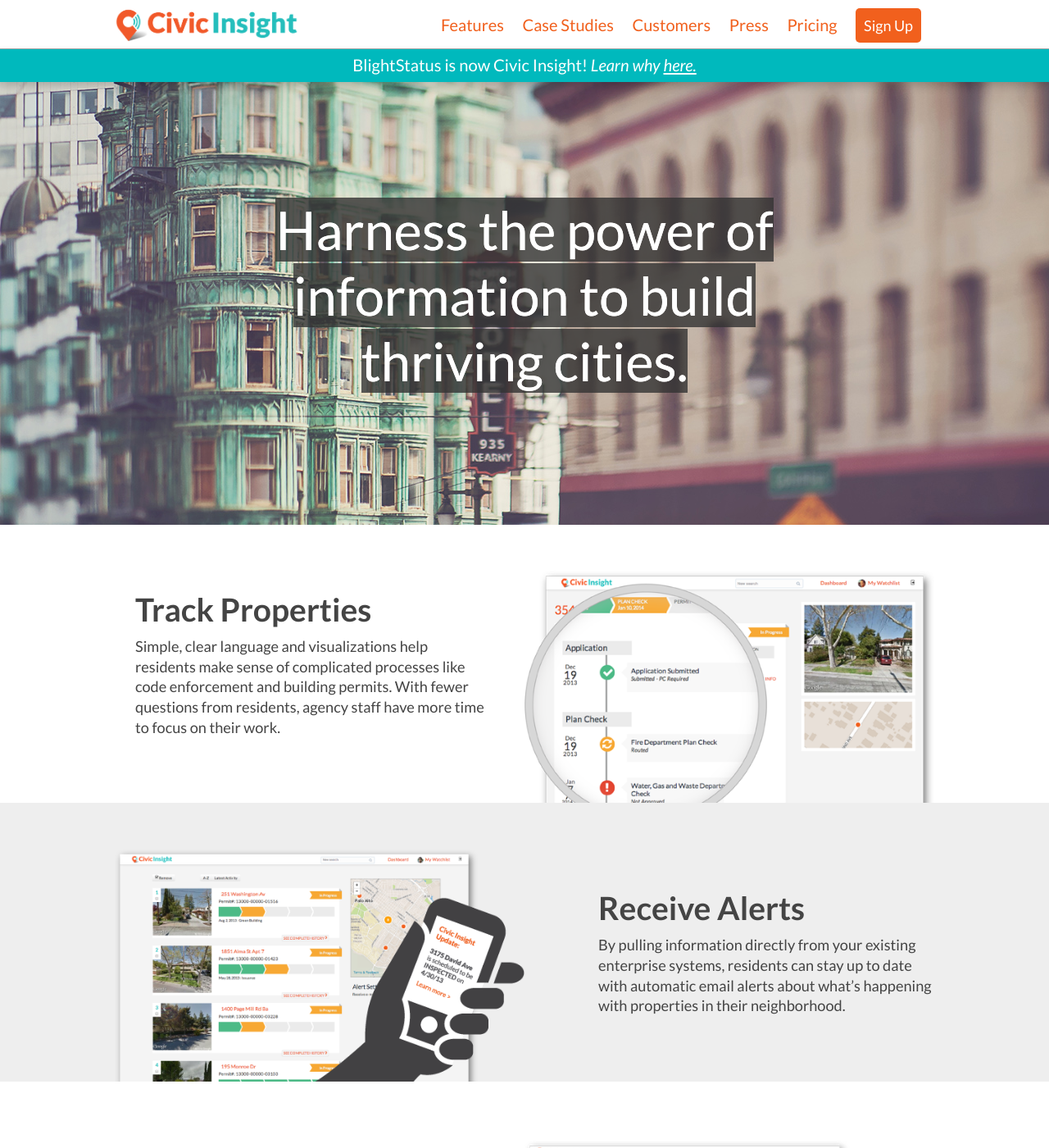
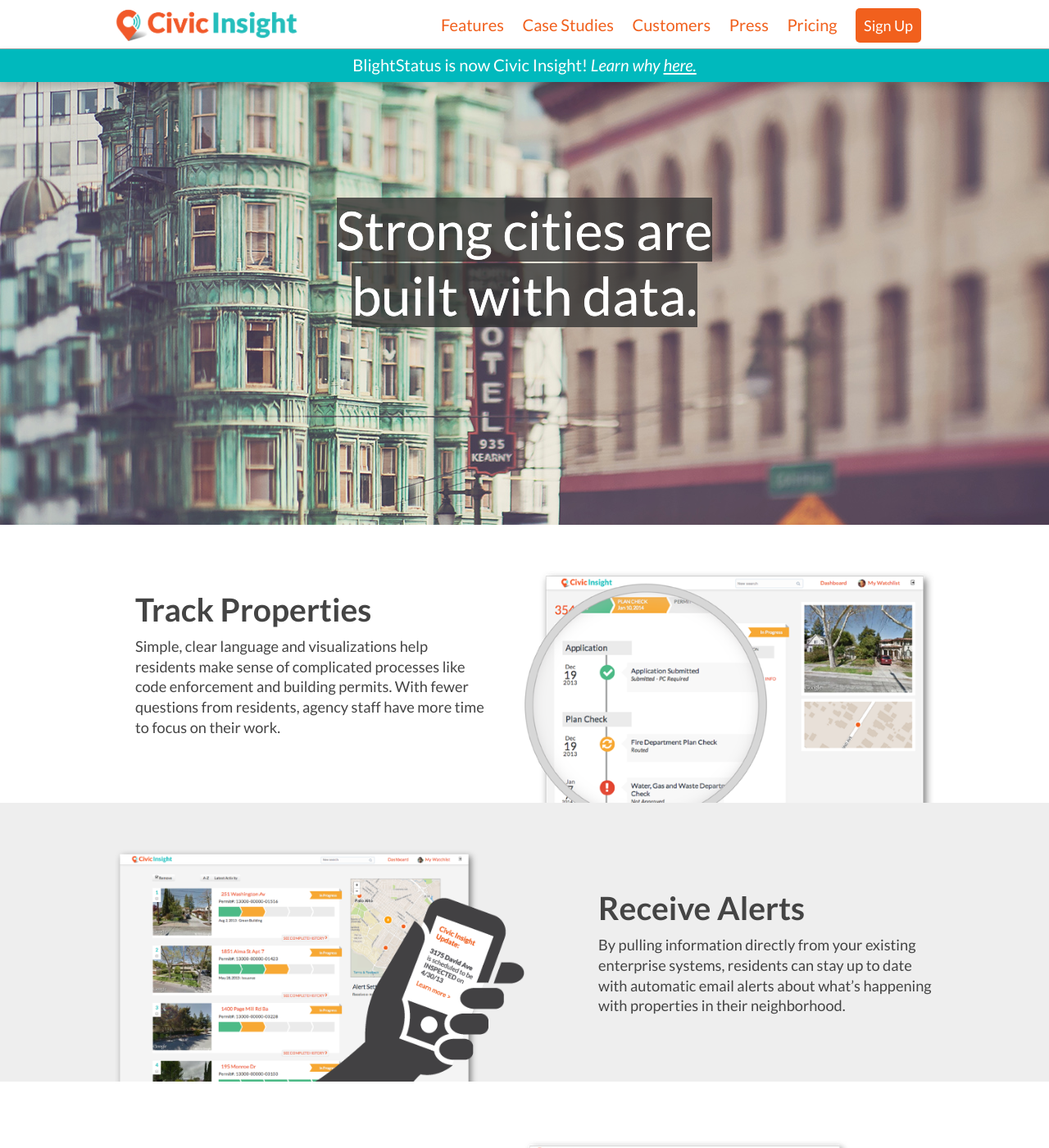
Before and after one commit to civicindustries/civicinsight.com, a Jekyll site: the page built from index.html, in a window 1280 px wide and 1400 px high. Shown: the whole window at 82% size. Built offline with Jekyll 4.4.1, drawn with Linux system fonts in a browser that asks for light colours; nearby versions of some CDN libraries; library files that are not in the unit come from our copies; Markdown is read by kramdown in place of the engine named in the settings; comment, search, counter and statistics services are not loaded.

Commit message:
simplify hero

```diff
--- a/_includes/home/vision.html
+++ b/_includes/home/vision.html
@@ -4,8 +4,8 @@
   <article>
     <div class="hero">
       <div class="highlight-large">
-        <span class="highlighted-background grey-highlighter">Harness the power of information to build thriving cities.</span>
-        <span class="highlighted-text">Harness the power of information to build thriving cities.</span>
+        <span class="highlighted-background grey-highlighter">Strong cities are built with data.</span>
+        <span class="highlighted-text">Strong cities are built with data.</span>
       </div>
     </div>
   </article>
--- a/stylesheets/global.css
+++ b/stylesheets/global.css
@@ -422,7 +422,7 @@
     width: 100%;
     margin: 0 auto;
     padding: 20px;
-    width: 700px;
+    width: 600px;
     color: #FFF;
     text-align: center;
     padding-top: 100px;
```
